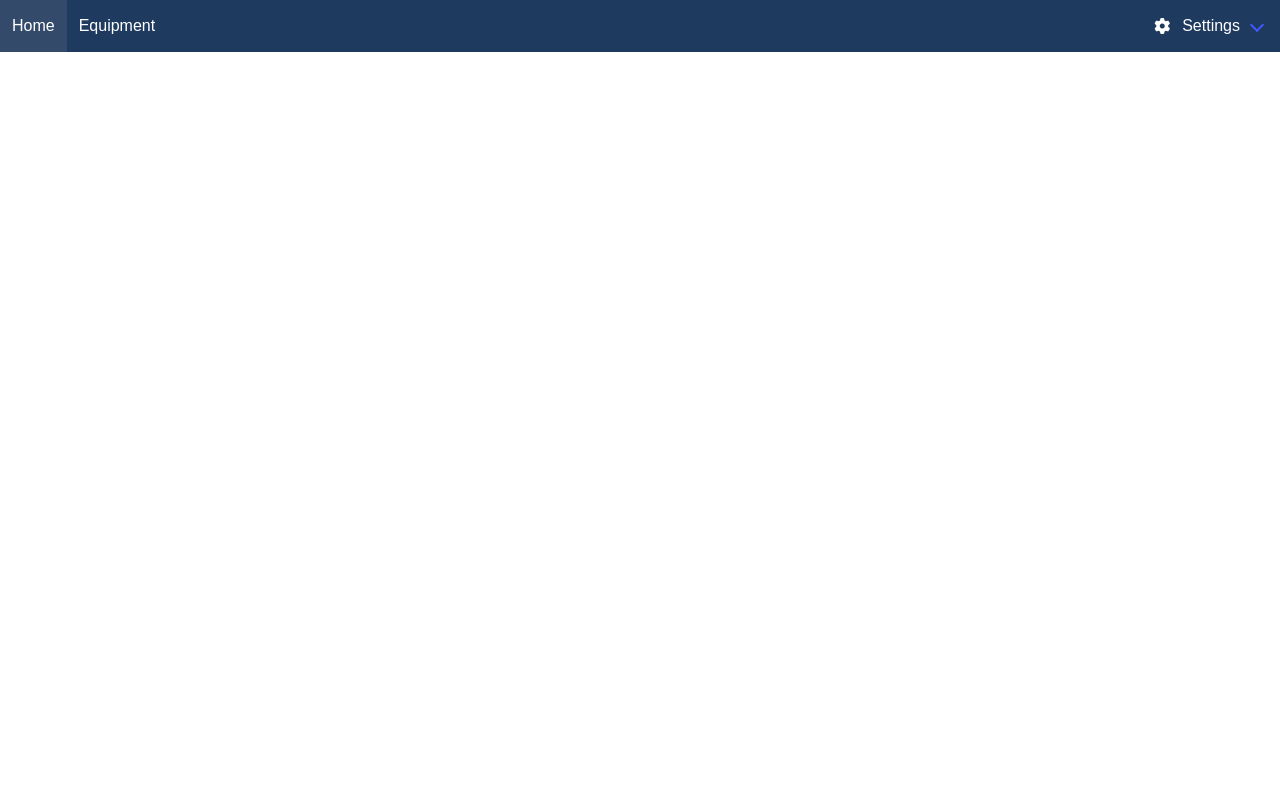
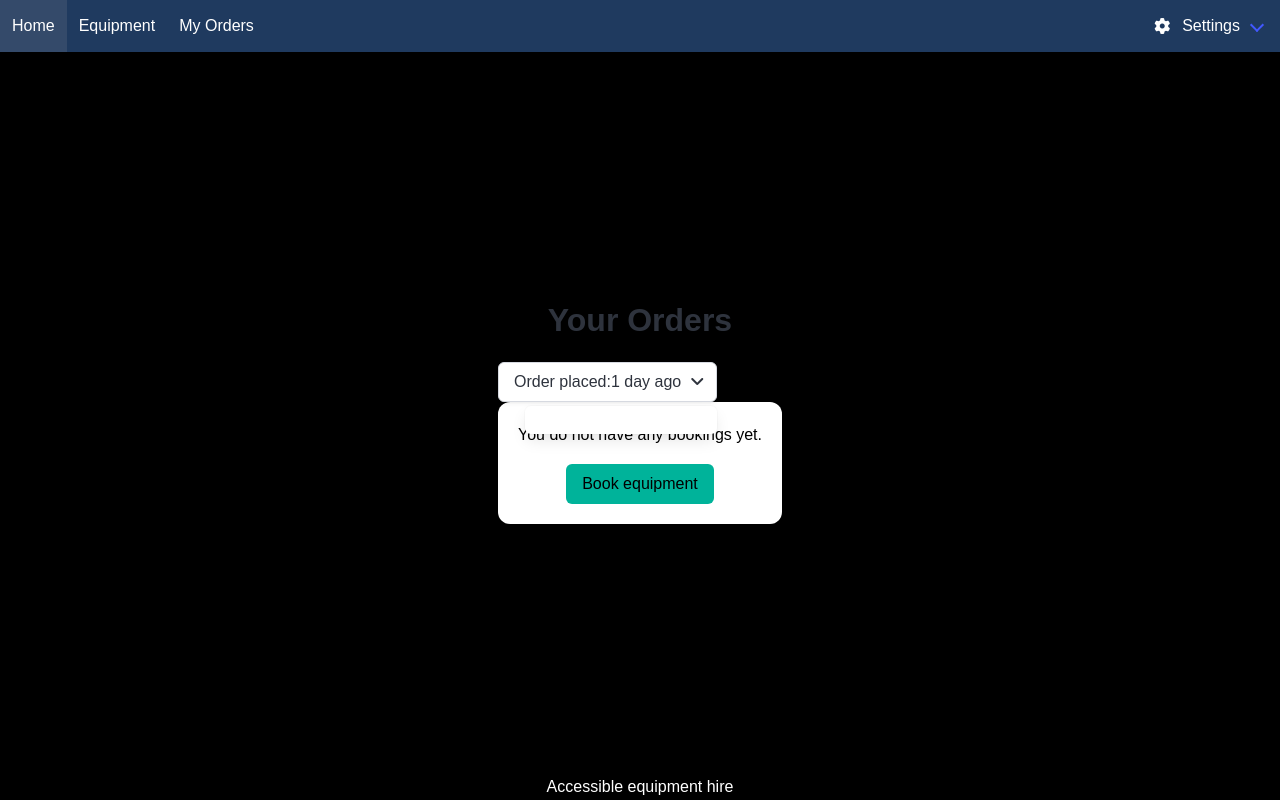
Before and after one commit to GeorgeWilko/ProductionProject, a Django app: template mysite/templates/website/My_orders.html in a window 1280 px wide. Run offline with Django 5.2, Linux system fonts and the light colour scheme; the template is opened without the code that fills it, so the values that code supplies are empty.

Commit message:
Added content to the booking orders page.
Copied functionality from the others templates such as the script, styling and  headers.

Taken inspiration from amazons styling for orders so i have added a bulma feature which needs developing but there is drop down for looking at a form of archiving. Loop features what is defined in the views for booking.

```diff
--- a/mysite/templates/website/My_orders.html
+++ b/mysite/templates/website/My_orders.html
@@ -20,6 +20,7 @@
             <div class="navbar-start">
                 <a class="navbar-item" href="{% url 'home' %}">Home</a>
                 <a class="navbar-item" href="{% url 'booking' %}">Equipment</a>
+                <a class="navbar-item" href="{% url 'my_orders' %}">My Orders</a>
             </div>
             <div class="navbar-item has-dropdown is-hoverable">
                 <button class="navbar-link" type="button">
@@ -36,6 +37,73 @@
             </div>
         </div>
     </nav>
+    <main id="main" tabindex="-1">
+        <section class="section">
+            <div class="container">
+                <h1 class="title has-text-centered">Your Orders</h1>
+                <div class="dropdown is-right is-active">
+                    <div class="dropdown-trigger">
+                        <button class="button" aria-haspopup="true" aria-controls="dropdown-menu6">
+                            Order placed: <span>1 day ago</span>
+                            <span class="icon is-small">
+                                <i class="fas fa-angle-down" aria-hidden="true"></i>
+                            </span>
+                        </button>
+                    </div>
+                    <div class="dropdown-menu" id="dropdown-menu6" role="menu">
+                        <div class="dropdown-content">
+                            <div class="dropdown-item"></div>
+                        </div>
+                    </div>
+                </div>
+                {% if bookings %}
+                    <div class="box">
+                        <ul>
+                            {% for booking in bookings %}
+                                <li class="mb-5">
+                                    <p>
+                                        <strong>Equipment:</strong> {{ booking.equipment.name }}
+                                    </p>
+                                    <p>
+                                        <strong>Status:</strong>
+                                        {% if booking.status == "confirmed" %}
+                                            <span class="tag is-success">{{ booking.get_status_display }}</span>
+                                        {% endif %}
+                                    </p>
+                                    <p><strong>Category:</strong> {{ booking.equipment.category.name }}</p>
+                                    <p><strong>From:</strong> {{ booking.start_date }} <strong>To:</strong> {{ booking.end_date }}</p>
+                                    <p><strong>Booked on:</strong> {{ booking.created_at|date:"Y-m-d H:i" }}</p>
+                                </li>
+                            {% endfor %}
+                        </ul>
+                    </div>
+                {% else %}
+                    <div class="box has-text-centered">
+                        <p>You do not have any bookings yet.</p>
+                        <a class="button is-primary mt-4" href="{% url 'booking' %}">
+                            Book equipment
+                        </a>
+                    </div>
+                {% endif %}
+            </div>
+        </section>
+    </main>
+    <footer class="footer">
+        <div class="content has-text-centered">
+            <p>Accessible equipment hire</p>
+        </div>
+    </footer>
 </div>
+<script>
+    const theme = document.querySelector(".theme");
+
+    function setTheme(name) {
+        theme.className = `theme ${name}`;
+        localStorage.setItem("theme", name);
+    }
+
+    const savedTheme = localStorage.getItem("theme") || "default";
+    setTheme(savedTheme);
+</script>
 </body>
 </html>
```
